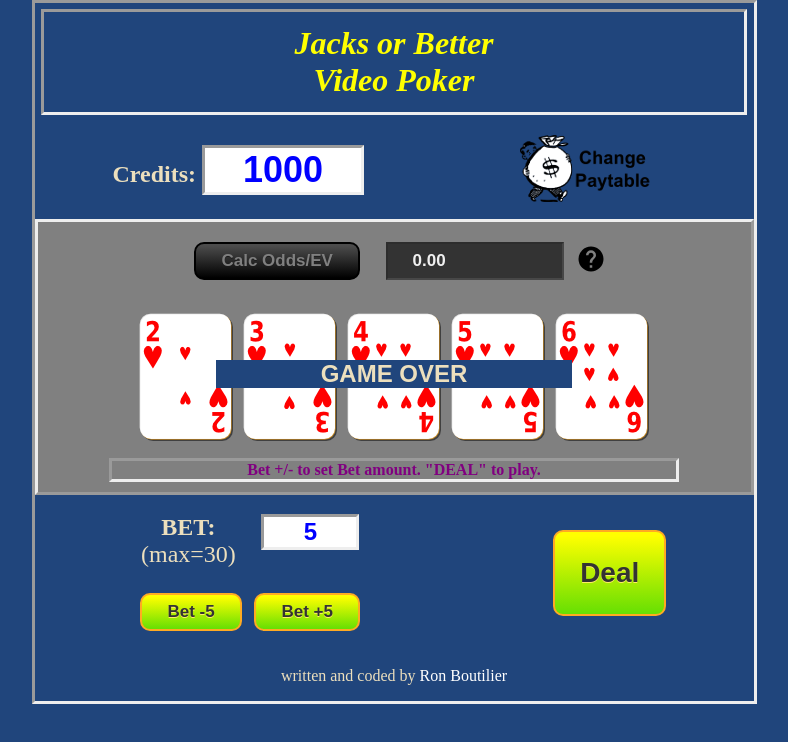
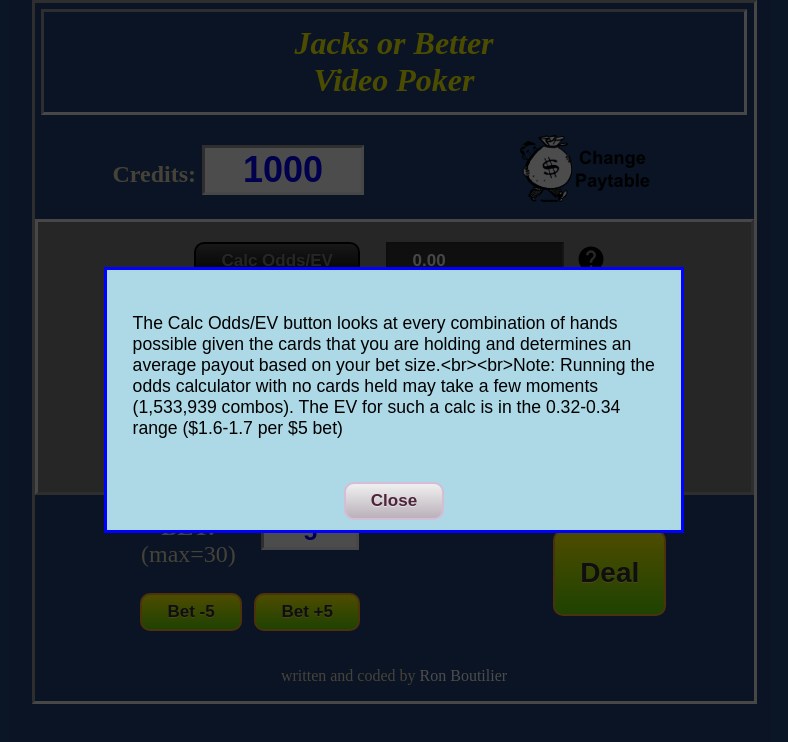
Before and after one commit to ronbout/video-poker-react, a React (Vite) app: page / in a window 1280 px wide. Both pictures are taken after a click on the picture 837 px from the left and 258 px from the top of the page. Shown: the top 742 px of the page, without its empty margins (246-1034 px from the left). Built offline with nearby package versions, Linux system fonts and the light colour scheme; the HTML template or start-up script is replaced by a standard one.

Commit message:
Added the help feature for Calc Odds.  This required a Modal component to display the help and adding a title to the help image.

```diff
--- a/src/components/Game.jsx
+++ b/src/components/Game.jsx
@@ -8,10 +8,16 @@ const Game = ({
 	setHoldCards,
 	evVal,
 	calcEV,
+	showOddsHelp,
 }) => {
 	return (
 		<div id="cards-container" className="flex">
-			<OddsContainer gameMode={gameMode} evVal={evVal} calcEV={calcEV} />
+			<OddsContainer
+				gameMode={gameMode}
+				evVal={evVal}
+				calcEV={calcEV}
+				showOddsHelp={showOddsHelp}
+			/>
 			<CardsSection
 				gameMode={gameMode}
 				hand={hand}
--- /dev/null
+++ b/src/components/Modal.jsx
@@ -0,0 +1,18 @@
+const Modal = ({ msg, showModal = false, closeModal }) => {
+	return (
+		<div id="modal-layer" style={{ display: showModal ? "flex" : "none" }}>
+			<div id="msg-modal-container">
+				<div id="msg-modal">
+					<p id="msg-modal-p">{msg}</p>
+				</div>
+				<div id="msg-modal-btn">
+					<button id="modal-close" className="btn" onClick={closeModal}>
+						Close
+					</button>
+				</div>
+			</div>
+		</div>
+	);
+};
+
+export default Modal;
--- a/src/components/OddsContainer.jsx
+++ b/src/components/OddsContainer.jsx
@@ -1,5 +1,5 @@
 import * as constants from "../assets/constants";
-const OddsContainer = ({ gameMode, evVal, calcEV }) => {
+const OddsContainer = ({ gameMode, evVal, calcEV, showOddsHelp }) => {
 	return (
 		<div id="odds-container" className="flex">
 			<div id="odds-btn">
@@ -16,7 +16,13 @@ const OddsContainer = ({ gameMode, evVal, calcEV }) => {
 				<input type="text" id="ev" value={evVal} size="10" disabled />
 			</div>
 			<div id="odds-help-container">
-				<img src="graphics/help-circle.svg" id="odds-help" alt="odds help" />
+				<img
+					src="graphics/help-circle.svg"
+					id="odds-help"
+					alt="odds help"
+					title={constants.msgs.odds}
+					onClick={showOddsHelp}
+				/>
 			</div>
 		</div>
 	);
--- a/src/pages/Main.jsx
+++ b/src/pages/Main.jsx
@@ -6,11 +6,13 @@ import { rlb } from "../assets/rlb-lib";
 import { Deck } from "../assets/Deck2022";
 import { PokerHand } from "../assets/PokerHand2022";
 import { useEffect, useRef, useState } from "react";
+import Modal from "../components/Modal";
 
 const Main = ({ showPayTables, curPayTable, bank, setBank }) => {
 	const [bet, setBet] = useState(constants.START_BET);
 	const [holdCards, setHoldCards] = useState([0, 0, 0, 0, 0]);
 	const [evVal, setEvVal] = useState("0.00");
+	const [showModal, setShowModal] = useState(false);
 	const [gameState, setGameState] = useState({
 		gameMode: constants.DEAL,
 		hand: [0, 1, 2, 3, 4],
@@ -148,14 +150,20 @@ const Main = ({ showPayTables, curPayTable, bank, setBank }) => {
 	};
 
 	return (
+		<>
 			<main id="game-container">
-			<Money bank={bank} gameState={gameState} showPayTables={showPayTables} />
+				<Money
+					bank={bank}
+					gameState={gameState}
+					showPayTables={showPayTables}
+				/>
 				<Game
 					gameState={gameState}
 					holdCards={holdCards}
 					setHoldCards={setHoldCards}
 					evVal={evVal}
 					calcEV={calcEV}
+					showOddsHelp={() => setShowModal(true)}
 				/>
 				<BetAndDeal
 					gameState={gameState}
@@ -165,6 +173,14 @@ const Main = ({ showPayTables, curPayTable, bank, setBank }) => {
 					draw={draw}
 				/>
 			</main>
+			<Modal
+				msg={constants.msgs.odds
+					.replace(/\nNote/g, "<br><br>Note")
+					.replace(/\n/g, "")}
+				showModal={showModal}
+				closeModal={() => setShowModal(false)}
+			/>
+		</>
 	);
 };
 
```
Lines whose indentation alone changed are shown as unchanged.
